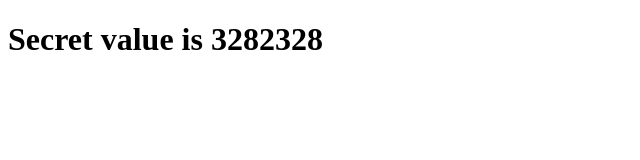
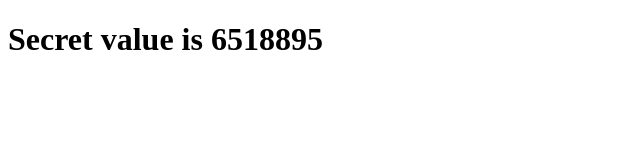
Before and after one commit to smak3d/TestRepoSite, a plain HTML site: page index.html in a window 1280 px wide. Shown: the full height of the page, 0-640 px from the left. Drawn offline with Linux system fonts and the light colour scheme.

Commit message:
Update index.html

```diff
--- a/index.html
+++ b/index.html
@@ -2,9 +2,9 @@
 <html lang="en">
 <head>
   <meta charset="UTF-8">
-  <title>Secret value is 3282328</title>
+  <title>Secret value is 6518895</title>
 </head>
 <body>
-  <h1>Secret value is 3282328</h1>
+  <h1>Secret value is 6518895</h1>
 </body>
 </html>
```
